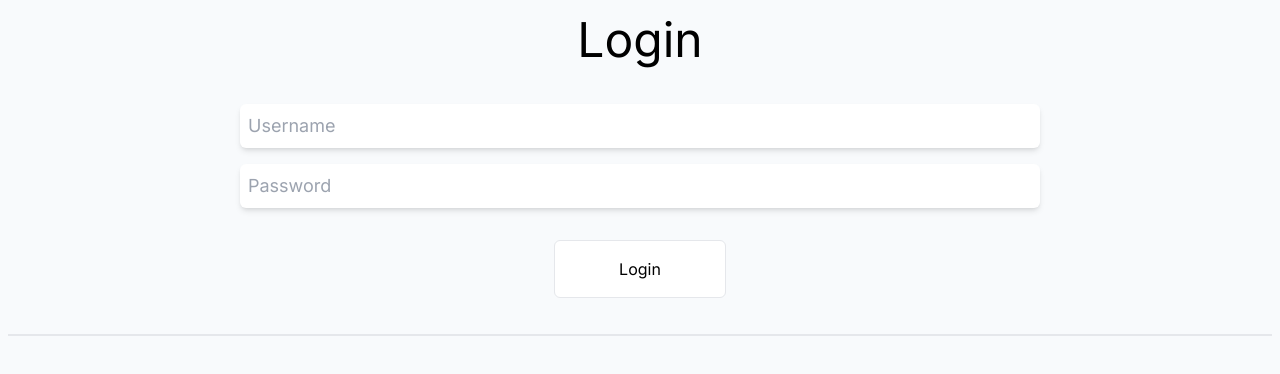
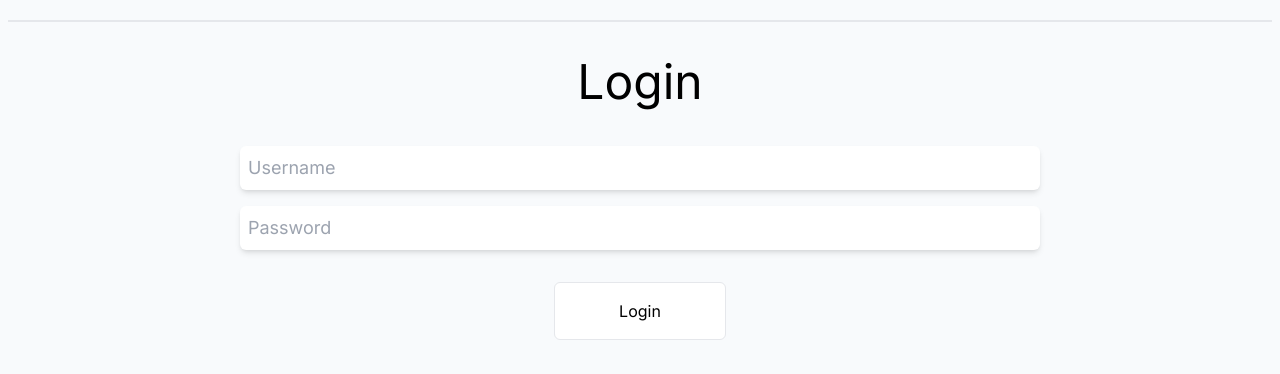
Before and after one commit to vakhariaheet/RBR, a Next.js app: page /login in a window 1280 px wide. Shown: the top 374 px of the page. Built offline with nearby package versions, Linux system fonts and the light colour scheme.

Commit message:
Update layout.tsx

```diff
--- a/app/layout.tsx
+++ b/app/layout.tsx
@@ -24,9 +24,9 @@ export default function RootLayout({
 
 			</head>
 			<body className={inter.className}>
+				<Banner/>
+				{children}
 
-				{children}
-				<Banner/>
 				<Script src='https://documentcloud.adobe.com/view-sdk/main.js'></Script>
 
 			</body>
```
